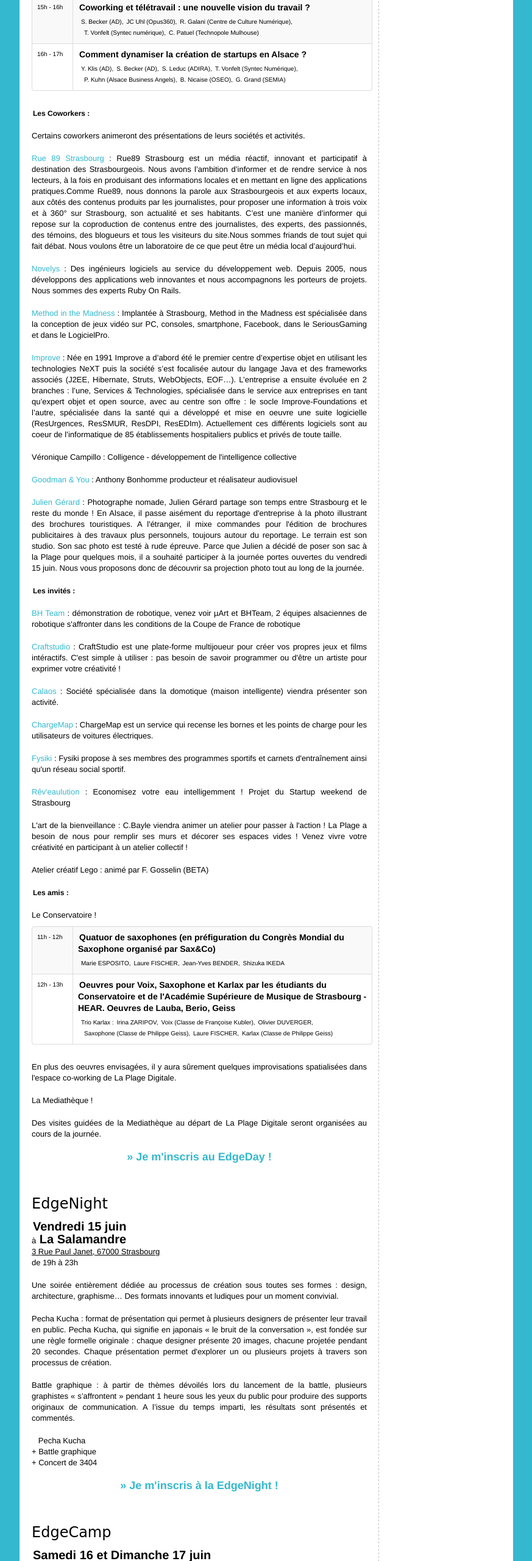
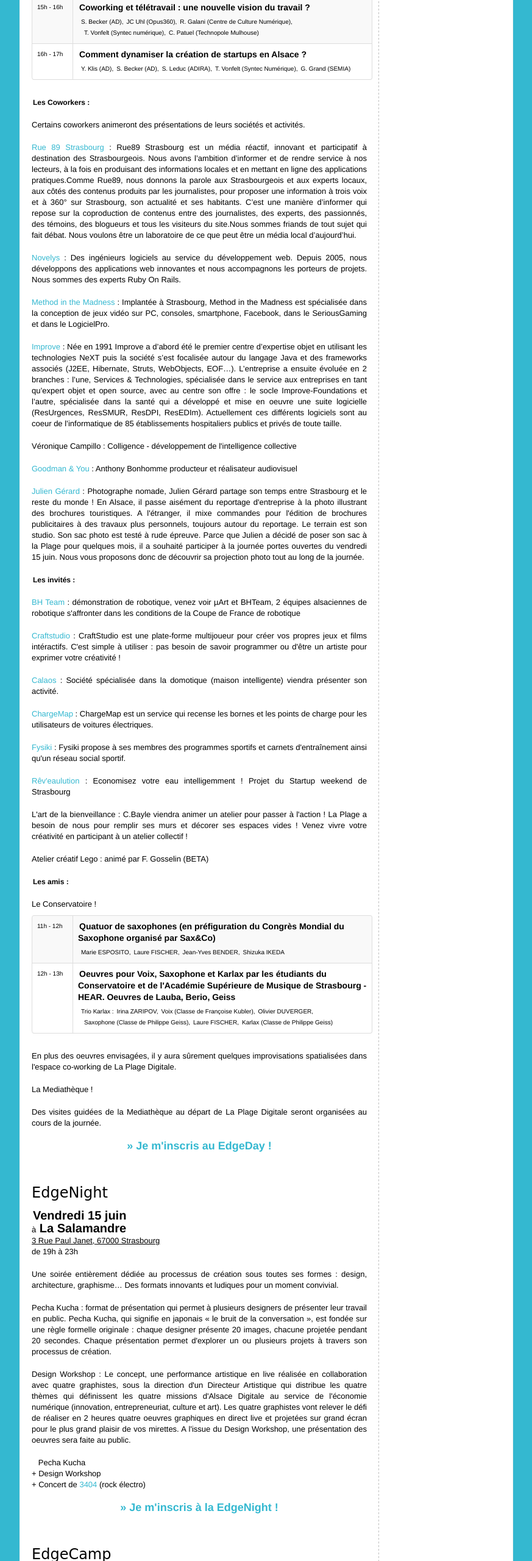
Before and after one commit to AlsaceDigitale/2012.edgefest.fr, a plain HTML site: page index.html in a window 1280 px wide. Shown: the part 1560-4120 px from the top of the page at 61% size, without its empty margins (223-1096 px from the left). Drawn offline with nearby package versions, Linux system fonts and the light colour scheme; a web font is replaced by a local one.

Commit message:
details for EdgeNight and EdgeDay

```diff
--- a/index.html
+++ b/index.html
@@ -272,8 +272,6 @@
                         <li>S. Becker (AD),</li>
                         <li>S. Leduc (ADIRA),</li>
                         <li>T. Vonfelt (Syntec Numérique),</li>
-                        <li>P. Kuhn (Alsace Business Angels),</li>
-                        <li>B. Nicaise (OSEO),</li>
                         <li>G. Grand (SEMIA)</li>
                       </ul>
                     </td>
@@ -400,12 +398,12 @@
                 Pecha Kucha : format de présentation qui permet à plusieurs designers de présenter leur travail en public. Pecha Kucha, qui signifie en japonais « le bruit de la conversation », est fondée sur une règle formelle originale : chaque designer présente 20 images, chacune projetée pendant 20 secondes. Chaque présentation permet d'explorer un ou plusieurs projets à travers son processus de création.
               </p>
               <p>
-                Battle graphique : à partir de thèmes dévoilés lors du lancement de la battle, plusieurs graphistes « s’affrontent » pendant 1 heure sous les yeux du public pour produire des supports originaux de communication. A l’issue du temps imparti, les résultats sont présentés et commentés.
+                Design Workshop : Le concept, une performance artistique en live réalisée en collaboration avec quatre graphistes, sous la direction d'un Directeur Artistique qui distribue les quatre thèmes qui définissent les quatre missions d'Alsace Digitale au service de l'économie numérique (innovation, entrepreneuriat, culture et art). Les quatre graphistes vont relever le défi de réaliser en 2 heures quatre oeuvres graphiques en direct live et projetées sur grand écran pour le plus grand plaisir de vos mirettes. A l'issue du Design Workshop, une présentation des oeuvres sera faite au public.
               </p>
               <p>
                   &nbsp;&nbsp;&nbsp;Pecha Kucha
-                  <br/>+&nbsp;Battle graphique
-                  <br/>+&nbsp;Concert de 3404
+                  <br/>+&nbsp;Design Workshop
+                  <br/>+&nbsp;Concert de <a href="http://www.3404.fr/">3404</a> (rock électro)
               </p>
               <p class="subscribe">
                 <a href="https://www.facebook.com/events/315428275202408/">&raquo; Je m'inscris à la EdgeNight !</a>
```
